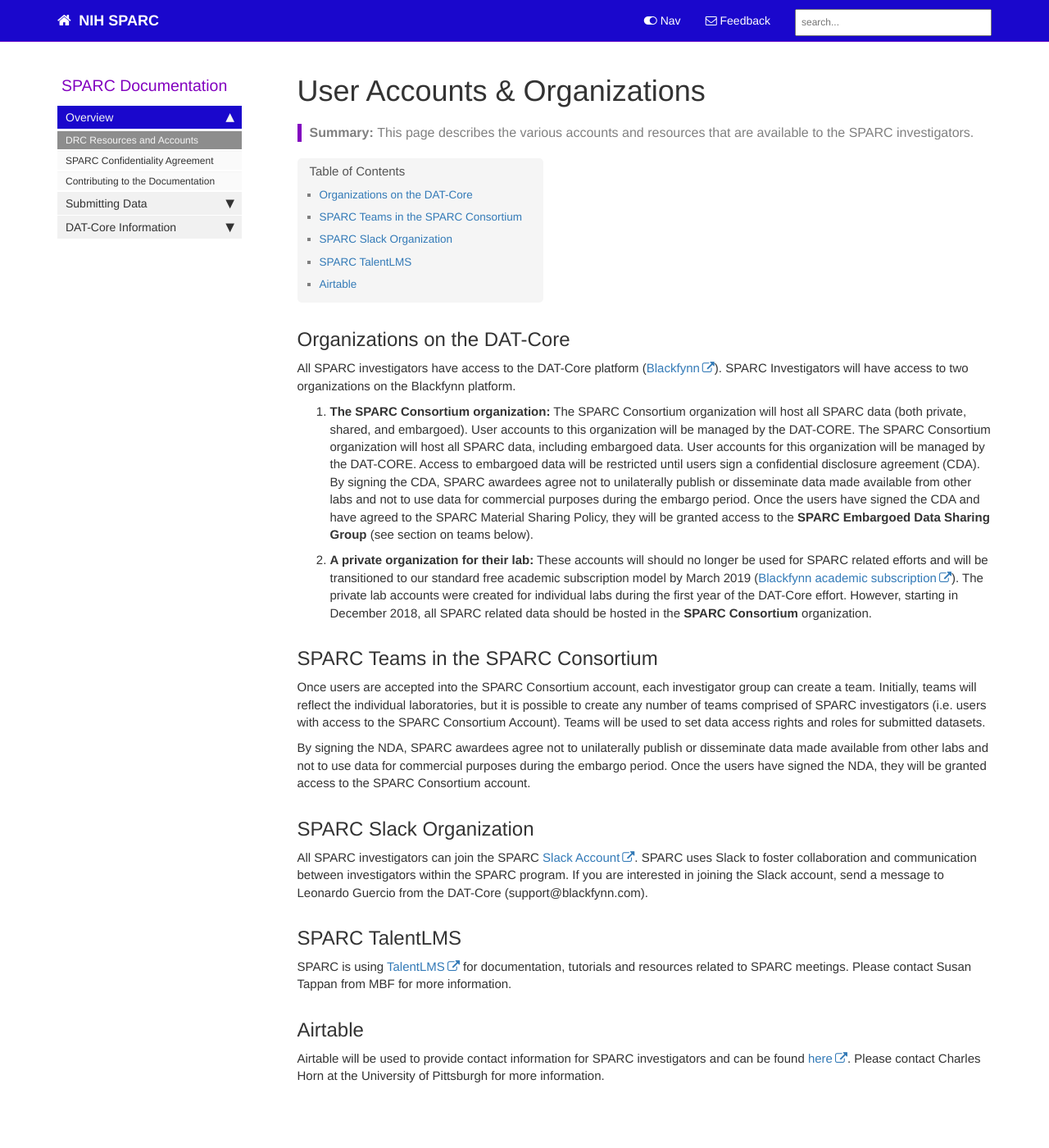
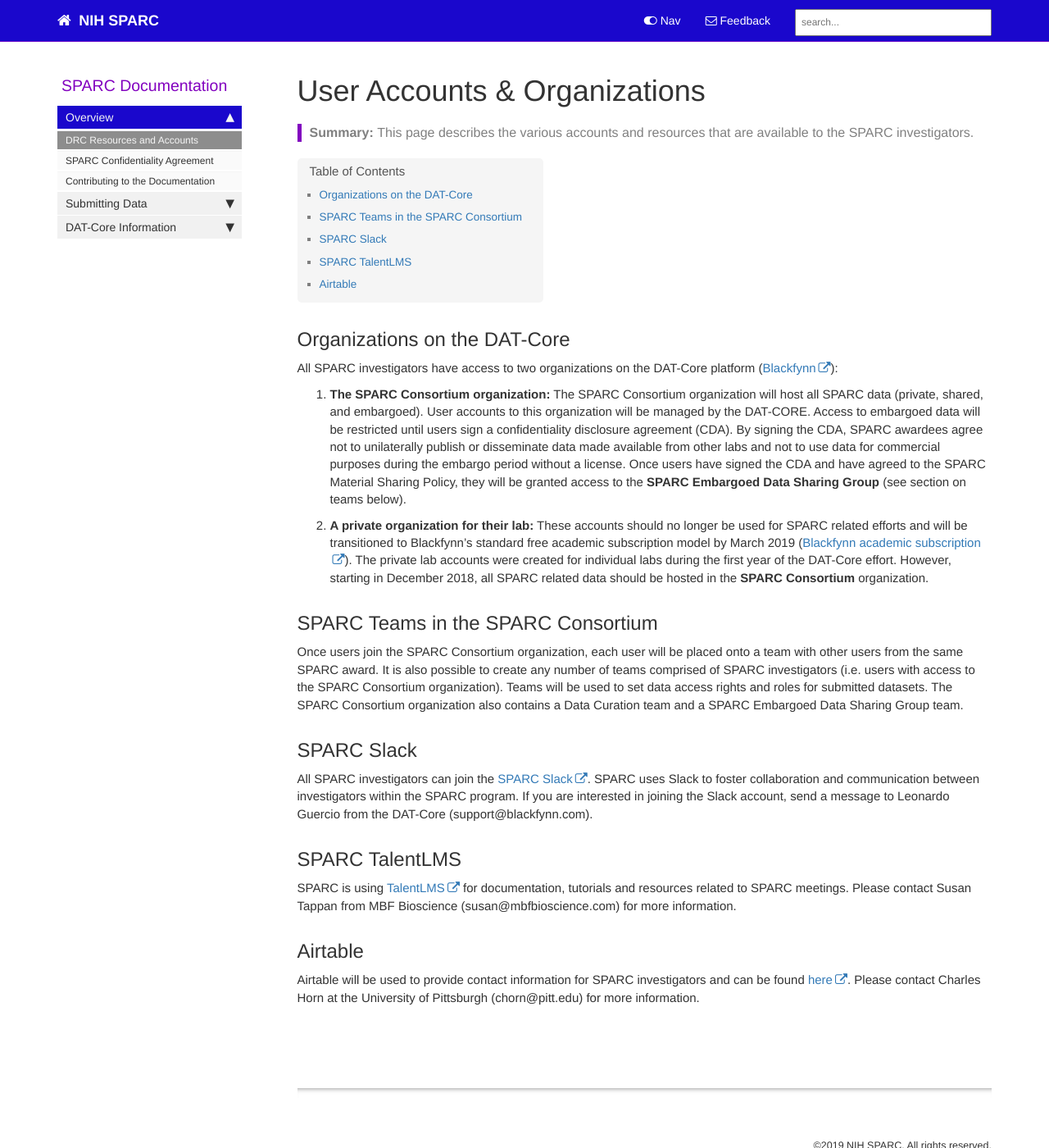
Before and after one commit to tgbugs/docs.sparc.science, a Jekyll site: the page built from pages/data_submission/dat_core_user_accounts.md, in a window 1280 px wide and 1400 px high. Shown: the whole window at 82% size. Built offline with Jekyll 4.4.1, drawn with Linux system fonts in a browser that asks for light colours; nearby versions of some CDN libraries; comment, search, counter and statistics services are not loaded.

Commit message:
Update dat_core_user_accounts.md

```diff
--- a/pages/data_submission/dat_core_user_accounts.md
+++ b/pages/data_submission/dat_core_user_accounts.md
@@ -8,25 +8,22 @@ folder: general
 ---
 
 ## Organizations on the DAT-Core
-All SPARC investigators have access to the DAT-Core platform ([Blackfynn](https://app.blackfynn.io)). SPARC Investigators will have access to two organizations on the Blackfynn platform.
+All SPARC investigators have access to two organizations on the DAT-Core platform ([Blackfynn](https://app.blackfynn.io)):
 
 1. **The SPARC Consortium organization:**
-The SPARC Consortium organization will host all SPARC data (both private, shared, and embargoed). User accounts to this organization will be managed by the DAT-CORE.
-The SPARC Consortium organization will host all SPARC data, including embargoed data. User accounts for this organization will be managed by the DAT-CORE. Access to embargoed data will be restricted until users sign a confidential disclosure agreement (CDA). By signing the CDA, SPARC awardees agree not to unilaterally publish or disseminate data made available from other labs and not to use data for commercial purposes during the embargo period. Once the users have signed the CDA and have agreed to the SPARC Material Sharing Policy, they will be granted access to the **SPARC Embargoed Data Sharing Group** (see section on teams below).
+The SPARC Consortium organization will host all SPARC data (private, shared, and embargoed). User accounts to this organization will be managed by the DAT-CORE. Access to embargoed data will be restricted until users sign a confidentiality disclosure agreement (CDA). By signing the CDA, SPARC awardees agree not to unilaterally publish or disseminate data made available from other labs and not to use data for commercial purposes during the embargo period without a license. Once users have signed the CDA and have agreed to the SPARC Material Sharing Policy, they will be granted access to the **SPARC Embargoed Data Sharing Group** (see section on teams below).
 
 2. **A private organization for their lab:**
-These accounts will should no longer be used for SPARC related efforts and will be transitioned to our standard free academic subscription model by March 2019 ([Blackfynn academic subscription](https://www.blackfynn.com/academia)). The private lab accounts were created for individual labs during the first year of the DAT-Core effort. However, starting in December 2018, all SPARC related data should be hosted in the **SPARC Consortium** organization.
+These accounts should no longer be used for SPARC related efforts and will be transitioned to Blackfynn's standard free academic subscription model by March 2019 ([Blackfynn academic subscription](https://www.blackfynn.com/academia)). The private lab accounts were created for individual labs during the first year of the DAT-Core effort. However, starting in December 2018, all SPARC related data should be hosted in the **SPARC Consortium** organization.
 
 ## SPARC Teams in the SPARC Consortium
-Once users are accepted into the SPARC Consortium account, each investigator group can create a team. Initially, teams will reflect the individual laboratories, but it is possible to create any number of teams comprised of SPARC investigators (i.e. users with access to the SPARC Consortium Account). Teams will be used to set data access rights and roles for submitted datasets.
+Once users join the SPARC Consortium organization, each user will be placed onto a team with other users from the same SPARC award. It is also possible to create any number of teams comprised of SPARC investigators (i.e. users with access to the SPARC Consortium organization). Teams will be used to set data access rights and roles for submitted datasets. The SPARC Consortium organization also contains a Data Curation team and a SPARC Embargoed Data Sharing Group team.
 
-By signing the NDA, SPARC awardees agree not to unilaterally publish or disseminate data made available from other labs and not to use data for commercial purposes during the embargo period. Once the users have signed the NDA, they will be granted access to the SPARC Consortium account.
-
-## SPARC Slack Organization
-All SPARC investigators can join the SPARC [Slack Account](https://www.slack.com). SPARC uses Slack to foster collaboration and communication between investigators within the SPARC program. If you are interested in joining the Slack account, send a message to Leonardo Guercio from the DAT-Core (support@blackfynn.com).
+## SPARC Slack
+All SPARC investigators can join the [SPARC Slack](https://nih-sparc.slack.com). SPARC uses Slack to foster collaboration and communication between investigators within the SPARC program. If you are interested in joining the Slack account, send a message to Leonardo Guercio from the DAT-Core (support@blackfynn.com).
 
 ## SPARC TalentLMS
-SPARC is using [TalentLMS](https://datathon-learnwithsparc.talentlms.com/) for documentation, tutorials and resources related to SPARC meetings. Please contact Susan Tappan from MBF for more information.
+SPARC is using [TalentLMS](https://datathon-learnwithsparc.talentlms.com/) for documentation, tutorials and resources related to SPARC meetings. Please contact Susan Tappan from MBF Bioscience (susan@mbfbioscience.com) for more information.
 
 ## Airtable
-Airtable will be used to provide contact information for SPARC investigators and can be found [here](https://airtable.com/tblFGEvUoTbbG6tJy/viwWBpydzfYQsvNFz). Please contact Charles Horn at the University of Pittsburgh for more information.
+Airtable will be used to provide contact information for SPARC investigators and can be found [here](https://airtable.com/tblFGEvUoTbbG6tJy/viwWBpydzfYQsvNFz). Please contact Charles Horn at the University of Pittsburgh (chorn@pitt.edu) for more information.
```
